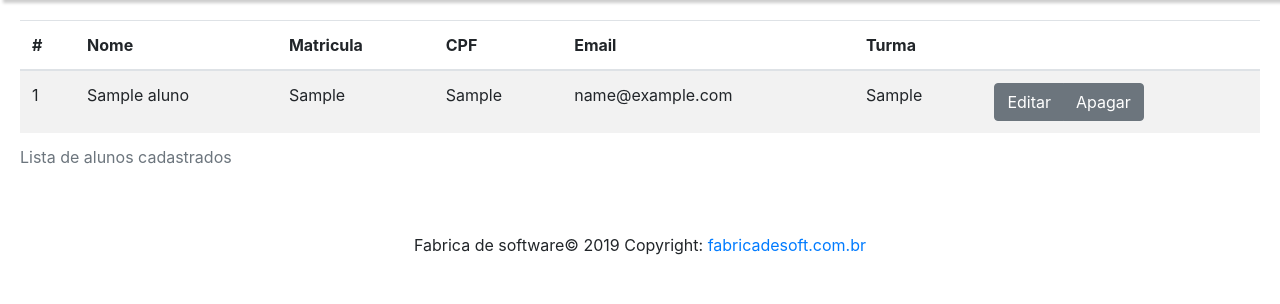
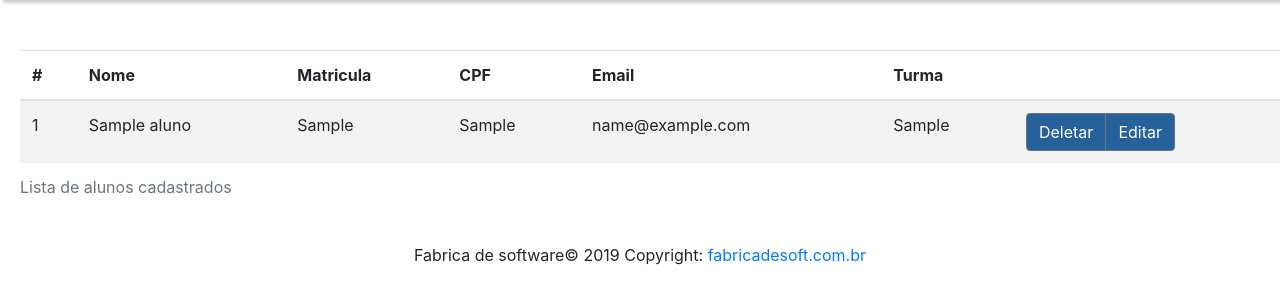
Before and after one commit to paulo280799/RegistraClinicPscicoWEB, a PHP site: page /TelaPesquisaAluno.php in a window 1280 px wide. Shown: the part 72-376 px from the top of the page. Run offline with PHP 8.4, Linux system fonts and the light colour scheme; tables that the repository leaves empty hold one stand-in row (values such as "Sample post").

Commit message:
algumas coisa que n faz sentidoo

```diff
--- a/RegistraClinicPsico_WEB/telas/TelaPesquisaAluno.php
+++ b/RegistraClinicPsico_WEB/telas/TelaPesquisaAluno.php
@@ -8,14 +8,16 @@
 	<!-- Bootstrap CSS -->
 	<link rel="stylesheet" href="https://stackpath.bootstrapcdn.com/bootstrap/4.3.1/css/bootstrap.min.css" integrity="sha384-ggOyR0iXCbMQv3Xipma34MD+dH/1fQ784/j6cY/iJTQUOhcWr7x9JvoRxT2MZw1T" crossorigin="anonymous">
 
+	<link rel="stylesheet" type="text/css" href="../css/style.css">
+
 	<title>Pesquisa Aluno !</title>
 </head>
 <body>
 	<?php include_once '../Util/NavBar.php'; ?>
 
-	<div class="container-table">
+	<div class="table-responsive" style="margin-left: 20px; margin-top: 50px;"">
 
-		<table class="table table-striped" id="tabelPAcientes">
+		<table class="table table-striped">
 			<caption>Lista de alunos cadastrados</caption>
 			<thead>
 				<tr>
@@ -46,8 +48,8 @@
 						<td><?php echo $aluno['TURMAALUNO']; ?></td>
 						<td>
 							<div class="btn-group" role="group" aria-label="Basic example">
-								<button type="button" class="btn btn-secondary">Editar</button>
-								<button type="button" class="btn btn-secondary">Apagar</button>
+								<button type="button" class="btn btn-secondary" style="background-color: #26619c">Deletar</button>
+								<button type="button" class="btn btn-secondary" style="background-color: #26619c">Editar</button>
 							</div>
 						</td>
 					</tr>
@@ -66,20 +68,3 @@
 	<script src="https://stackpath.bootstrapcdn.com/bootstrap/4.3.1/js/bootstrap.min.js" integrity="sha384-JjSmVgyd0p3pXB1rRibZUAYoIIy6OrQ6VrjIEaFf/nJGzIxFDsf4x0xIM+B07jRM" crossorigin="anonymous"></script>
 </body>
 </html>
-
-<?php
-//require '../Banco/conexao.php';
-
-//$banco = new Banco("localhost","psico","root","");
-
-//$banco->query("SELECT NOMEALUNO , MATRICULAALUNO , CPFALUNO FROM  aluno");
-
-//foreach ($banco->result() as $aluno) {
-
-
-
-//	echo var_dump($aluno);
-
-//}
-
-?>
```
Also changed, not shown: RegistraClinicPsico_WEB/telas/TelaAluno.php (+8 -3 lines).
